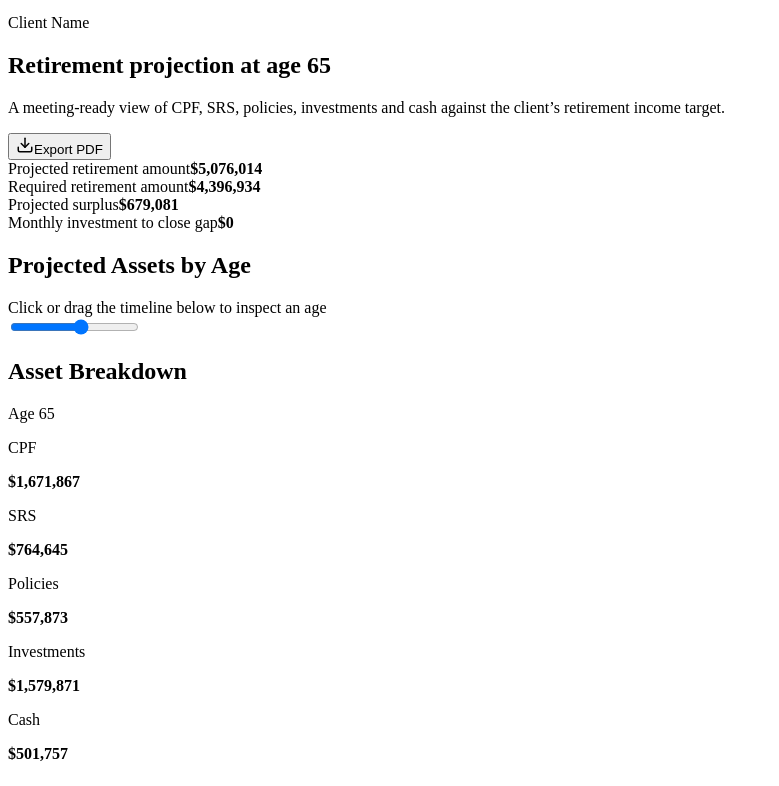
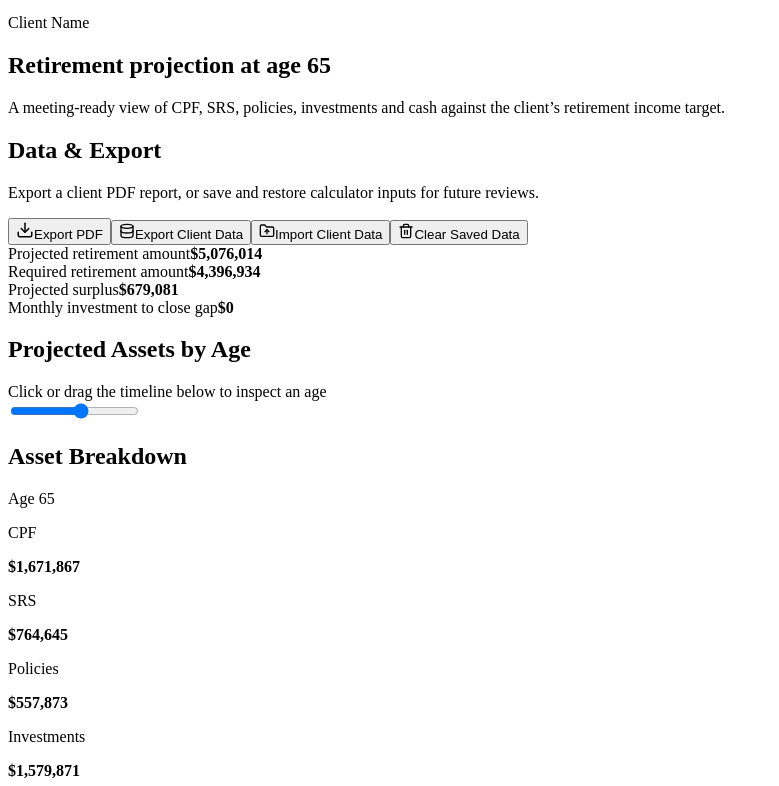
Before and after one commit to KWenYuan/retirement-sum-calculator, a React (Vite) app: page / in a window 1280 px wide. Shown: the part 2281-3067 px from the top of the page, without its empty margins (0-779 px from the left). Built offline with nearby package versions, Linux system fonts and the light colour scheme; the HTML template or start-up script is replaced by a standard one.

Commit message:
Added inport and export

```diff
--- a/src/App.jsx
+++ b/src/App.jsx
@@ -1,4 +1,4 @@
-import { useMemo, useRef, useState } from 'react';
+import { useEffect, useMemo, useRef, useState } from 'react';
 import html2pdf from 'html2pdf.js';
 import { BriefcaseBusiness, Calculator, ShieldCheck } from 'lucide-react';
 import { Dashboard, ScenarioTabs } from './components/Dashboard.jsx';
@@ -22,6 +22,16 @@ import {
   starterPolicies,
 } from './data/defaults.js';
 import {
+  buildClientDataState,
+  buildExportPayload,
+  clearSavedClientData,
+  defaultAdvisorInsight,
+  downloadClientData,
+  importClientData,
+  loadClientDataFromStorage,
+  saveClientDataToStorage,
+} from './utils/clientData.js';
+import {
   buildRetirementTimeline,
   buildTimeline,
   calculateAtAge,
@@ -35,18 +45,22 @@ import {
 const disclaimer = 'This calculator is for illustration and discussion purposes only. Figures are based on assumptions entered and are not guaranteed. Actual returns, CPF rules, SRS treatment, policy values, fees, withdrawals, taxation and market conditions may differ. Please refer to official policy documents and CPF/SRS guidelines where applicable.';
 
 export default function App() {
-  const [profile, setProfile] = useState(defaultProfile);
-  const [cpf, setCpf] = useState(defaultCpf);
-  const [srs, setSrs] = useState(defaultSrs);
-  const [policies, setPolicies] = useState(starterPolicies);
-  const [investments, setInvestments] = useState(starterInvestments);
-  const [cash, setCash] = useState(defaultCash);
-  const [scenario, setScenario] = useState('balanced');
-  const [selectedAge, setSelectedAge] = useState(defaultProfile.retirementAge);
-  const [advisorInsight, setAdvisorInsight] = useState('Client has strong income but most wealth is held in cash. Main opportunity is to improve long-term compounding and reduce inflation drag.');
+  const savedState = useMemo(() => loadClientDataFromStorage(), []);
+  const [profile, setProfile] = useState(savedState?.profile || defaultProfile);
+  const [cpf, setCpf] = useState(savedState?.cpf || defaultCpf);
+  const [srs, setSrs] = useState(savedState?.srs || defaultSrs);
+  const [policies, setPolicies] = useState(savedState?.policies || starterPolicies);
+  const [investments, setInvestments] = useState(savedState?.investments || starterInvestments);
+  const [cash, setCash] = useState(savedState?.cash || defaultCash);
+  const [scenario, setScenario] = useState(savedState?.scenario || 'balanced');
+  const [selectedAge, setSelectedAge] = useState(savedState?.selectedAge || defaultProfile.retirementAge);
+  const [advisorInsight, setAdvisorInsight] = useState(savedState?.advisorInsight || defaultAdvisorInsight);
   const [isExporting, setIsExporting] = useState(false);
   const [exportError, setExportError] = useState('');
+  const [dataMessage, setDataMessage] = useState('');
+  const [dataError, setDataError] = useState('');
   const exportReportRef = useRef(null);
+  const importInputRef = useRef(null);
 
   const scenarioRate = SCENARIOS[scenario].returnRate;
   const retirementTimelineEndAge = getRetirementTimelineEndAge(profile);
@@ -70,6 +84,21 @@ export default function App() {
   );
 
   const exportDate = new Date().toLocaleDateString('en-CA');
+  const clientDataState = useMemo(() => buildClientDataState({
+    profile,
+    cpf,
+    srs,
+    policies,
+    investments,
+    cash,
+    scenario,
+    selectedAge: clampedSelectedAge,
+    advisorInsight,
+  }), [profile, cpf, srs, policies, investments, cash, scenario, clampedSelectedAge, advisorInsight]);
+
+  useEffect(() => {
+    saveClientDataToStorage(clientDataState);
+  }, [clientDataState]);
 
   const exportPdf = async () => {
     if (!exportReportRef.current || isExporting) return;
@@ -97,6 +126,58 @@ export default function App() {
     } finally {
       setIsExporting(false);
     }
+  };
+
+  const exportClientData = () => {
+    setDataError('');
+    const payload = buildExportPayload(clientDataState);
+    downloadClientData(payload, profile.clientName, exportDate);
+    setDataMessage('Client data exported successfully.');
+  };
+
+  const requestImportClientData = () => {
+    setDataError('');
+    setDataMessage('');
+    importInputRef.current?.click();
+  };
+
+  const handleImportClientData = async (event) => {
+    const file = event.target.files?.[0];
+    event.target.value = '';
+    if (!file) return;
+
+    const shouldContinue = window.confirm('Importing this file will replace the current calculator inputs. Continue?');
+    if (!shouldContinue) return;
+
+    try {
+      const restoredState = await importClientData(file);
+      if (!restoredState) return;
+      restoreState(restoredState);
+      setDataMessage('Client data imported successfully.');
+      setDataError('');
+    } catch (error) {
+      console.error('Client data import failed:', error);
+      setDataError(error.message || 'Invalid client data file. Please upload a valid Retirement Sum Calculator JSON file.');
+      setDataMessage('');
+    }
+  };
+
+  const clearBrowserSavedData = () => {
+    clearSavedClientData();
+    setDataMessage('Saved browser data cleared.');
+    setDataError('');
+  };
+
+  const restoreState = (state) => {
+    setProfile(state.profile);
+    setCpf(state.cpf);
+    setSrs(state.srs);
+    setPolicies(state.policies);
+    setInvestments(state.investments);
+    setCash(state.cash);
+    setScenario(state.scenario);
+    setSelectedAge(state.selectedAge);
+    setAdvisorInsight(state.advisorInsight);
   };
 
   return (
@@ -139,8 +220,13 @@ export default function App() {
           advisorInsight={advisorInsight}
           setAdvisorInsight={setAdvisorInsight}
           exportPdf={exportPdf}
+          exportClientData={exportClientData}
+          importClientData={requestImportClientData}
+          clearSavedData={clearBrowserSavedData}
           isExporting={isExporting}
           exportError={exportError}
+          dataMessage={dataMessage}
+          dataError={dataError}
         />
 
         <div className="dashboard timeline-placement">
@@ -192,6 +278,14 @@ export default function App() {
           />
         </div>
       </div>
+
+      <input
+        ref={importInputRef}
+        className="hidden-file-input"
+        type="file"
+        accept="application/json,.json"
+        onChange={handleImportClientData}
+      />
     </div>
   );
 }
--- a/src/components/Dashboard.jsx
+++ b/src/components/Dashboard.jsx
@@ -12,7 +12,7 @@ import {
   XAxis,
   YAxis,
 } from 'recharts';
-import { Download, FileText, TrendingUp } from 'lucide-react';
+import { Database, Download, FileText, FolderUp, Trash2, TrendingUp } from 'lucide-react';
 import { formatCurrency } from '../utils/projections.js';
 
 const COLORS = ['#15345f', '#c49a43', '#4d7ea8', '#78a083', '#d9a441'];
@@ -47,8 +47,13 @@ export function Dashboard({
   advisorInsight,
   setAdvisorInsight,
   exportPdf,
+  exportClientData,
+  importClientData,
+  clearSavedData,
   isExporting,
   exportError,
+  dataMessage,
+  dataError,
 }) {
   const timelineEndAge = timeline[timeline.length - 1]?.age || profile.retirementAge;
   const breakdownData = [
@@ -71,13 +76,36 @@ export function Dashboard({
           <h1>Retirement projection at age {profile.retirementAge}</h1>
           <p className="hero-subtitle">A meeting-ready view of CPF, SRS, policies, investments and cash against the client’s retirement income target.</p>
         </div>
-        <button className="export-button" type="button" onClick={exportPdf} disabled={isExporting}>
-          <Download size={18} />
-          {isExporting ? 'Generating PDF...' : 'Export PDF'}
-        </button>
       </section>
 
       {exportError && <div className="export-error">{exportError}</div>}
+      {dataError && <div className="export-error">{dataError}</div>}
+      {dataMessage && <div className="data-message">{dataMessage}</div>}
+
+      <section className="panel data-export-panel">
+        <div>
+          <h2>Data & Export</h2>
+          <p>Export a client PDF report, or save and restore calculator inputs for future reviews.</p>
+        </div>
+        <div className="data-export-actions">
+          <button className="export-button" type="button" onClick={exportPdf} disabled={isExporting}>
+            <Download size={18} />
+            {isExporting ? 'Generating PDF...' : 'Export PDF'}
+          </button>
+          <button className="ghost-button data-action-button" type="button" onClick={exportClientData}>
+            <Database size={16} />
+            Export Client Data
+          </button>
+          <button className="ghost-button data-action-button" type="button" onClick={importClientData}>
+            <FolderUp size={16} />
+            Import Client Data
+          </button>
+          <button className="ghost-button data-action-button subtle" type="button" onClick={clearSavedData}>
+            <Trash2 size={16} />
+            Clear Saved Data
+          </button>
+        </div>
+      </section>
 
       <section className="metric-grid">
         <MetricCard label="Projected retirement amount" value={formatCurrency(retirementPoint.total)} tone="navy" />
--- a/src/styles.css
+++ b/src/styles.css
@@ -375,6 +375,58 @@ textarea:focus {
   font-weight: 800;
 }
 
+.data-message {
+  margin: -6px 0 18px;
+  padding: 12px 14px;
+  border: 1px solid rgba(22, 112, 74, 0.28);
+  border-radius: 8px;
+  color: var(--success);
+  background: #eefaf4;
+  font-size: 13px;
+  font-weight: 800;
+}
+
+.data-export-panel {
+  display: flex;
+  align-items: center;
+  justify-content: space-between;
+  gap: 18px;
+}
+
+.data-export-panel h2 {
+  margin: 0;
+  color: var(--navy);
+  font-size: 17px;
+}
+
+.data-export-panel p {
+  margin: 5px 0 0;
+  color: var(--muted);
+  font-size: 13px;
+}
+
+.data-export-actions {
+  display: flex;
+  align-items: center;
+  justify-content: flex-end;
+  flex-wrap: wrap;
+  gap: 8px;
+}
+
+.data-action-button {
+  min-height: 42px;
+  padding: 0 13px;
+}
+
+.data-action-button.subtle {
+  color: #475467;
+  background: #f8fafc;
+}
+
+.hidden-file-input {
+  display: none;
+}
+
 .metric-grid {
   display: grid;
   grid-template-columns: repeat(4, minmax(0, 1fr));
@@ -1497,6 +1549,14 @@ textarea:focus {
   .metric-grid {
     grid-template-columns: repeat(2, minmax(0, 1fr));
   }
+
+  .data-export-panel {
+    display: grid;
+  }
+
+  .data-export-actions {
+    justify-content: flex-start;
+  }
 }
 
 @media (max-width: 760px) {
--- /dev/null
+++ b/src/utils/clientData.js
@@ -0,0 +1,157 @@
+import {
+  defaultCash,
+  defaultCpf,
+  defaultProfile,
+  defaultSrs,
+  starterInvestments,
+  starterPolicies,
+} from '../data/defaults.js';
+
+export const CLIENT_DATA_APP_NAME = 'Retirement Sum Calculator';
+export const CLIENT_DATA_SCHEMA_VERSION = 1;
+export const CLIENT_DATA_STORAGE_KEY = 'retirement-sum-calculator-client-data';
+
+export const defaultAdvisorInsight = 'Client has strong income but most wealth is held in cash. Main opportunity is to improve long-term compounding and reduce inflation drag.';
+
+export function buildExportPayload(data) {
+  return {
+    appName: CLIENT_DATA_APP_NAME,
+    schemaVersion: CLIENT_DATA_SCHEMA_VERSION,
+    exportedAt: new Date().toISOString(),
+    data,
+  };
+}
+
+export function buildClientDataState({
+  profile,
+  cpf,
+  srs,
+  policies,
+  investments,
+  cash,
+  scenario,
+  selectedAge,
+  advisorInsight,
+}) {
+  return {
+    profile,
+    cpf,
+    srs,
+    policies,
+    investments,
+    cash,
+    scenario,
+    selectedAge,
+    advisorInsight,
+  };
+}
+
+export function validateImportPayload(payload) {
+  if (
+    !payload ||
+    payload.appName !== CLIENT_DATA_APP_NAME ||
+    typeof payload.schemaVersion === 'undefined' ||
+    !payload.data
+  ) {
+    return {
+      valid: false,
+      error: 'Invalid client data file. Please upload a valid Retirement Sum Calculator JSON file.',
+    };
+  }
+
+  return { valid: true };
+}
+
+export function restoreCalculatorState(data = {}) {
+  return {
+    profile: { ...defaultProfile, ...(data.profile || {}) },
+    cpf: { ...defaultCpf, ...(data.cpf || {}) },
+    srs: { ...defaultSrs, ...(data.srs || {}) },
+    policies: normalizeList(data.policies, starterPolicies),
+    investments: normalizeList(data.investments, starterInvestments),
+    cash: { ...defaultCash, ...(data.cash || {}) },
+    scenario: data.scenario || 'balanced',
+    selectedAge: Number.isFinite(Number(data.selectedAge))
+      ? Number(data.selectedAge)
+      : Number(data.profile?.retirementAge || defaultProfile.retirementAge),
+    advisorInsight: typeof data.advisorInsight === 'string' ? data.advisorInsight : defaultAdvisorInsight,
+  };
+}
+
+export function downloadClientData(payload, clientName, exportDate) {
+  const filename = buildDataFilename(clientName, exportDate);
+  const blob = new Blob([JSON.stringify(payload, null, 2)], { type: 'application/json' });
+  const url = URL.createObjectURL(blob);
+  const link = document.createElement('a');
+  link.href = url;
+  link.download = filename;
+  document.body.appendChild(link);
+  link.click();
+  link.remove();
+  URL.revokeObjectURL(url);
+}
+
+export async function importClientData(file) {
+  if (!file) return null;
+  const isJson = file.type === 'application/json' || file.name.toLowerCase().endsWith('.json');
+  if (!isJson) {
+    throw new Error('Invalid client data file. Please upload a valid Retirement Sum Calculator JSON file.');
+  }
+
+  let payload;
+  try {
+    payload = JSON.parse(await file.text());
+  } catch {
+    throw new Error('Invalid client data file. Please upload a valid Retirement Sum Calculator JSON file.');
+  }
+
+  const validation = validateImportPayload(payload);
+  if (!validation.valid) {
+    throw new Error(validation.error);
+  }
+
+  return restoreCalculatorState(payload.data);
+}
+
+export function saveClientDataToStorage(data) {
+  if (typeof window === 'undefined') return;
+  const payload = buildExportPayload(data);
+  localStorage.setItem(CLIENT_DATA_STORAGE_KEY, JSON.stringify(payload));
+}
+
+export function loadClientDataFromStorage() {
+  if (typeof window === 'undefined') return null;
+  const raw = localStorage.getItem(CLIENT_DATA_STORAGE_KEY);
+  if (!raw) return null;
+
+  try {
+    const payload = JSON.parse(raw);
+    const validation = validateImportPayload(payload);
+    return validation.valid ? restoreCalculatorState(payload.data) : null;
+  } catch {
+    return null;
+  }
+}
+
+export function clearSavedClientData() {
+  if (typeof window === 'undefined') return;
+  localStorage.removeItem(CLIENT_DATA_STORAGE_KEY);
+}
+
+function buildDataFilename(clientName, exportDate) {
+  const cleanName = (clientName || '')
+    .trim()
+    .replace(/[^a-z0-9]+/gi, '-')
+    .replace(/^-+|-+$/g, '');
+  return `${cleanName ? `${cleanName}-` : ''}Retirement-Data-${exportDate}.json`;
+}
+
+function normalizeList(value, defaults) {
+  if (!Array.isArray(value)) return defaults;
+  const fallback = defaults[0] || {};
+  return value.map((item, index) => ({
+    ...fallback,
+    ...item,
+    id: item?.id || `imported-${index + 1}`,
+  }));
+}
```
Also changed, not shown: 6 other files (tests, documents, lock files or other folders).
